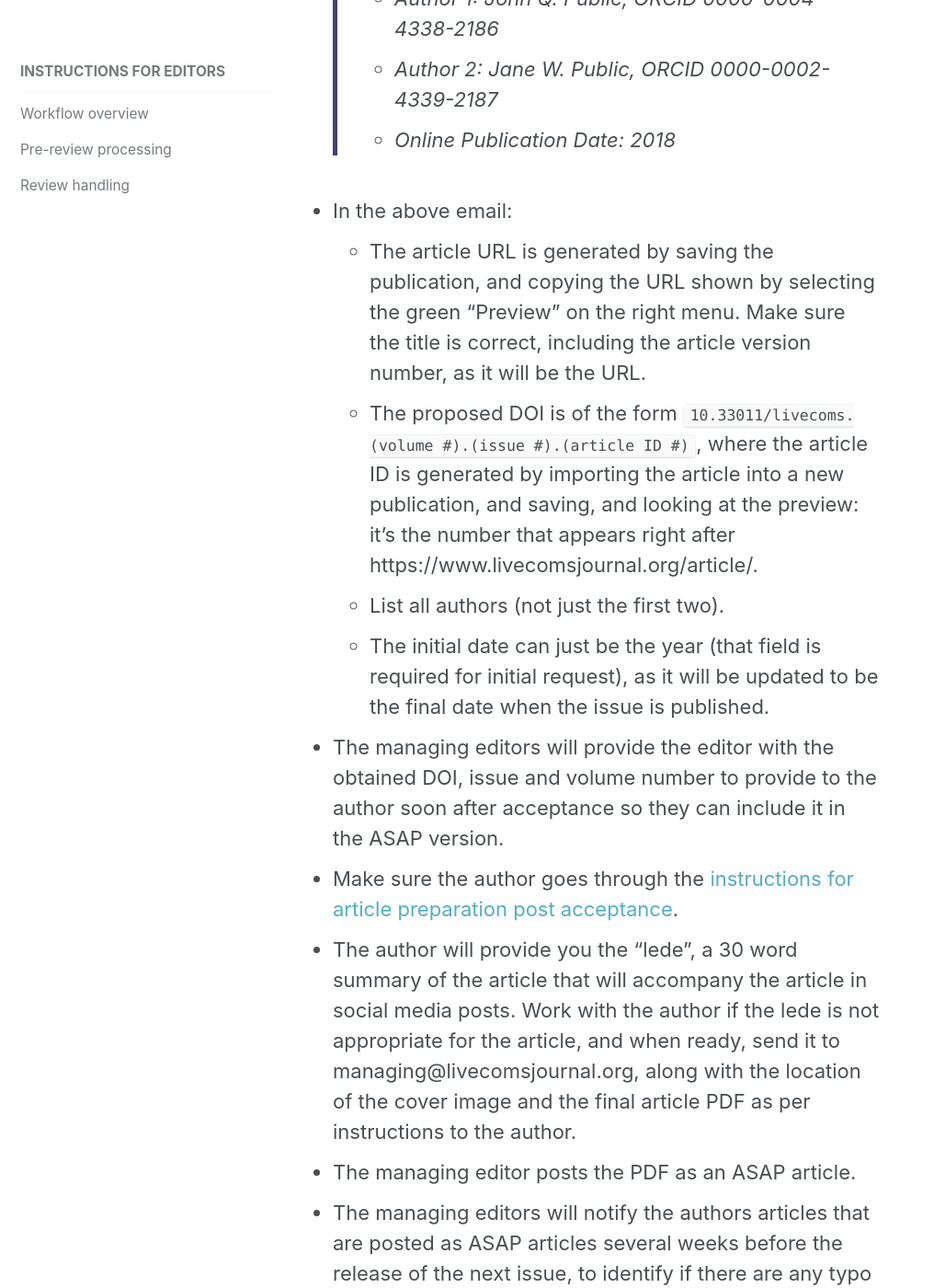
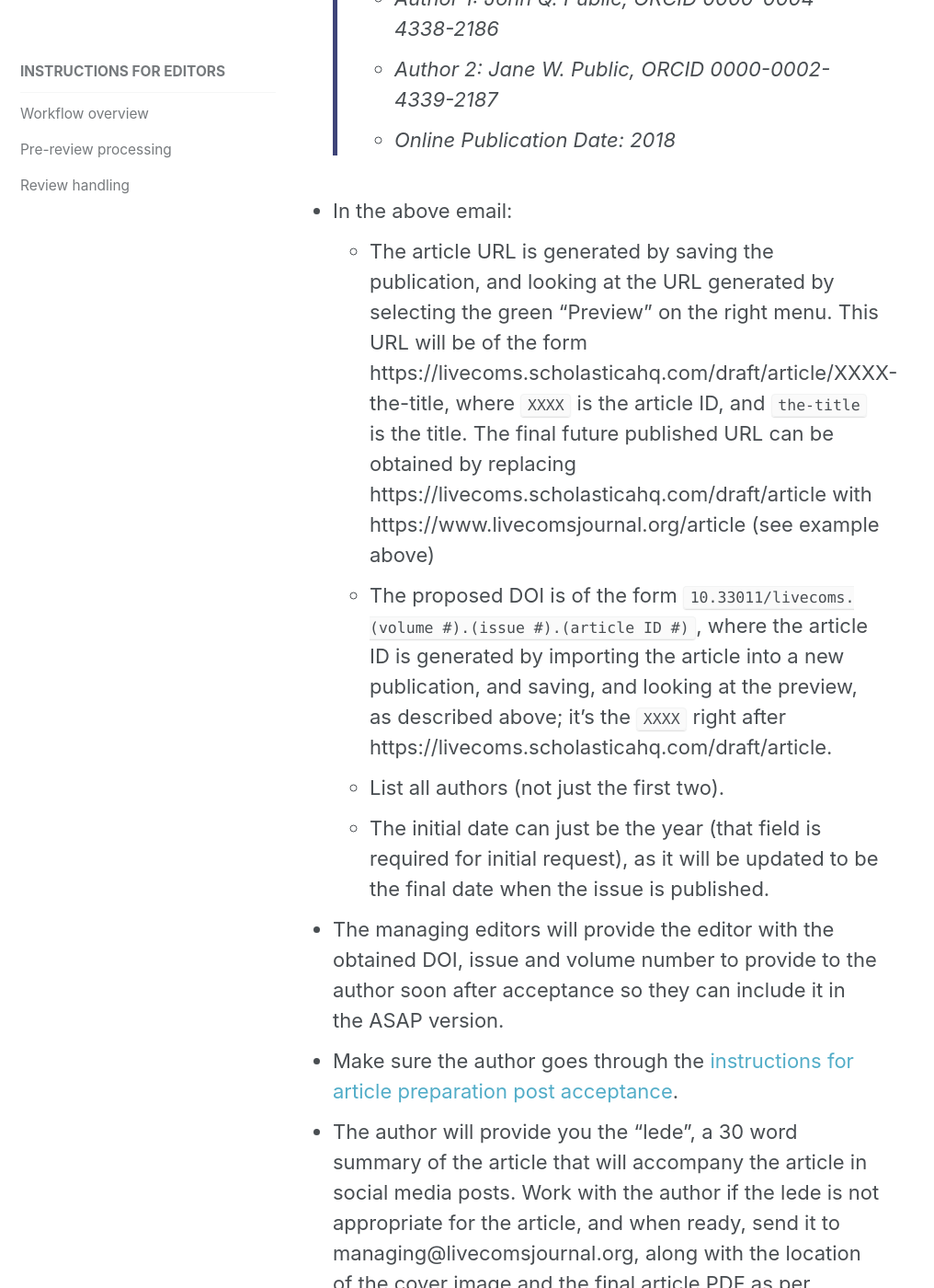
Before and after one commit to livecomsjournal/livecomsjournal.github.io, a Jekyll site: the page built from _editorial_policies/02_editor_instructions.md, in a window 1280 px wide and 1400 px high, scrolled down 6291 px. Shown: the whole window at 92% size, without its empty margins (0-1016 px from the left). Built offline with Jekyll 4.4.1, drawn with Linux system fonts in a browser that asks for light colours.

Commit message:
clarifications on getting article ID

```diff
--- a/_editorial_policies/02_editor_instructions.md
+++ b/_editorial_policies/02_editor_instructions.md
@@ -66,8 +66,8 @@ Following acceptance, the procedure is:
  > - Author 2: Jane W. Public, ORCID 0000-0002-4339-2187
  > - Online Publication Date: 2018
  - In the above email:
-   - The article URL is generated by saving the publication, and copying the URL shown by selecting the green "Preview" on the right menu.  Make sure the title is correct, including the article version number, as it will be the URL.
-   - The proposed DOI is of the form `10.33011/livecoms.(volume #).(issue #).(article ID #)`, where the article ID is generated by importing the article into a new publication, and saving, and looking at the preview: it's the number that appears right after   https://www.livecomsjournal.org/article/.
+   - The article URL is generated by saving the publication, and looking at the URL generated by selecting the green "Preview" on the right menu.  This URL will be of the form https://livecoms.scholasticahq.com/draft/article/XXXX-the-title, where `XXXX` is the article ID, and `the-title` is the title. The final future published URL can be obtained by replacing https://livecoms.scholasticahq.com/draft/article with https://www.livecomsjournal.org/article (see example above)
+   - The proposed DOI is of the form `10.33011/livecoms.(volume #).(issue #).(article ID #)`, where the article ID is generated by importing the article into a new publication, and saving, and looking at the preview, as described above; it's the `XXXX` right after https://livecoms.scholasticahq.com/draft/article.
    - List all authors (not just the first two).
    - The initial date can just be the year (that field is required for initial request), as it will be updated to be the final date when the issue is published.
 - The managing editors will provide the editor with the obtained DOI, issue and volume number to provide to the author soon after acceptance so they can include it in the ASAP version.
```
